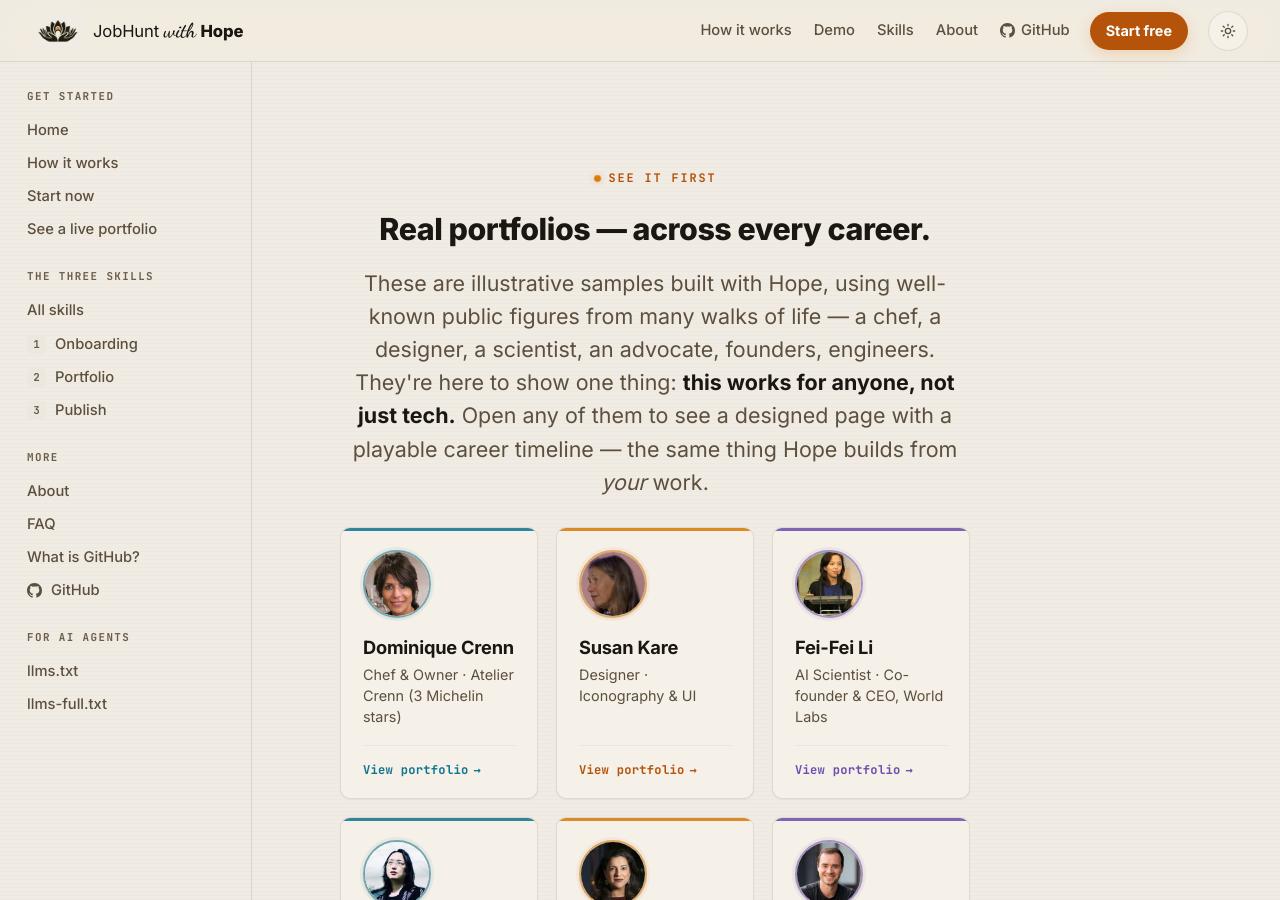
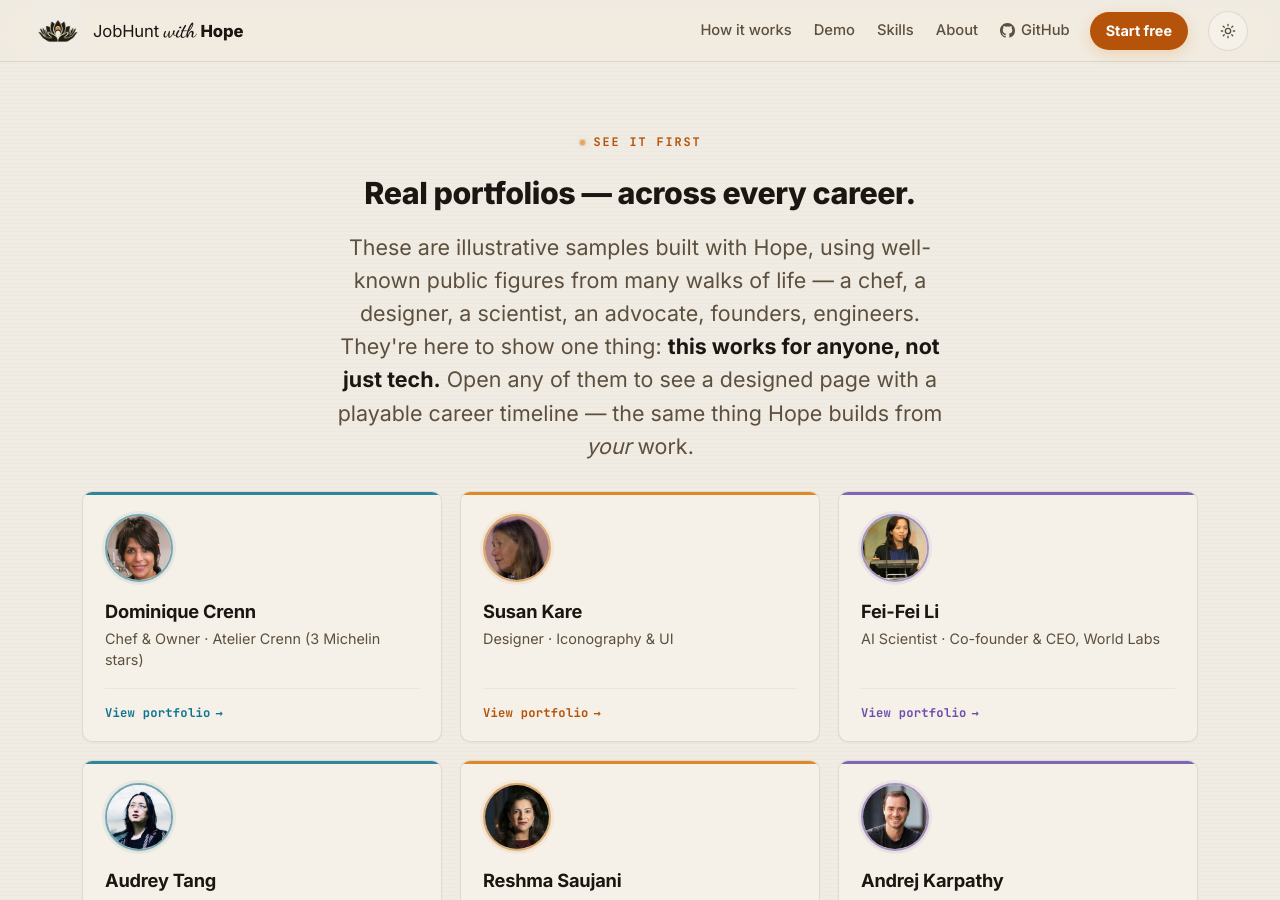
Before and after one commit to oneconsciousness/agenthope, a Jekyll site: the page built from demo/index.html, in a window 1280 px wide and 900 px high. Built offline with Jekyll 4.4.1, drawn with Linux system fonts in a browser that asks for light colours; part of the change alters nothing that is shown.

Commit message:
fix(demo): center the gallery page
Add body_class: home so /demo/ uses the full-width centered layout (sidebar +
TOC hidden, content max-width unclamped) like the homepage — instead of the
narrow doc column with an empty TOC rail that shoved content left/off-center.

Co-Authored-By: Claude Opus 4.8 (1M context) <noreply@anthropic.com>

```diff
--- a/demo/index.html
+++ b/demo/index.html
@@ -1,5 +1,6 @@
 ---
 layout: doc
+body_class: home
 title: "Demo portfolios"
 permalink: /demo/
 seo_title: "See real Hope portfolios — across every career"
```
